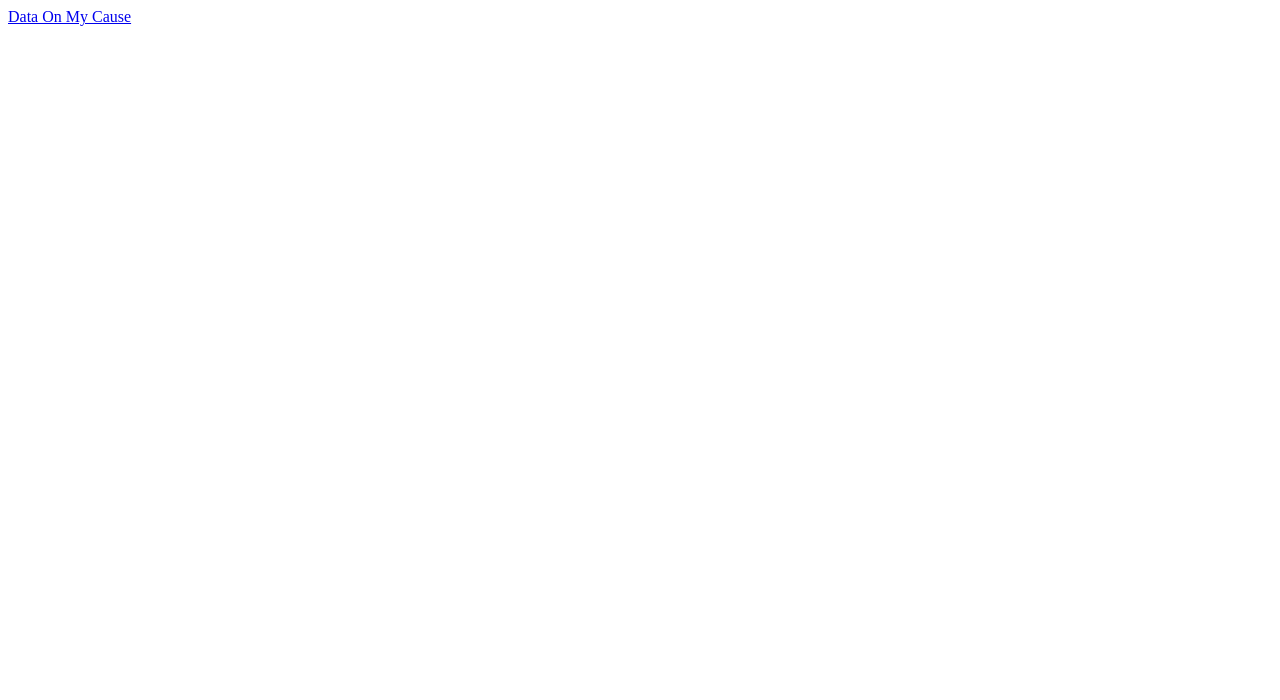
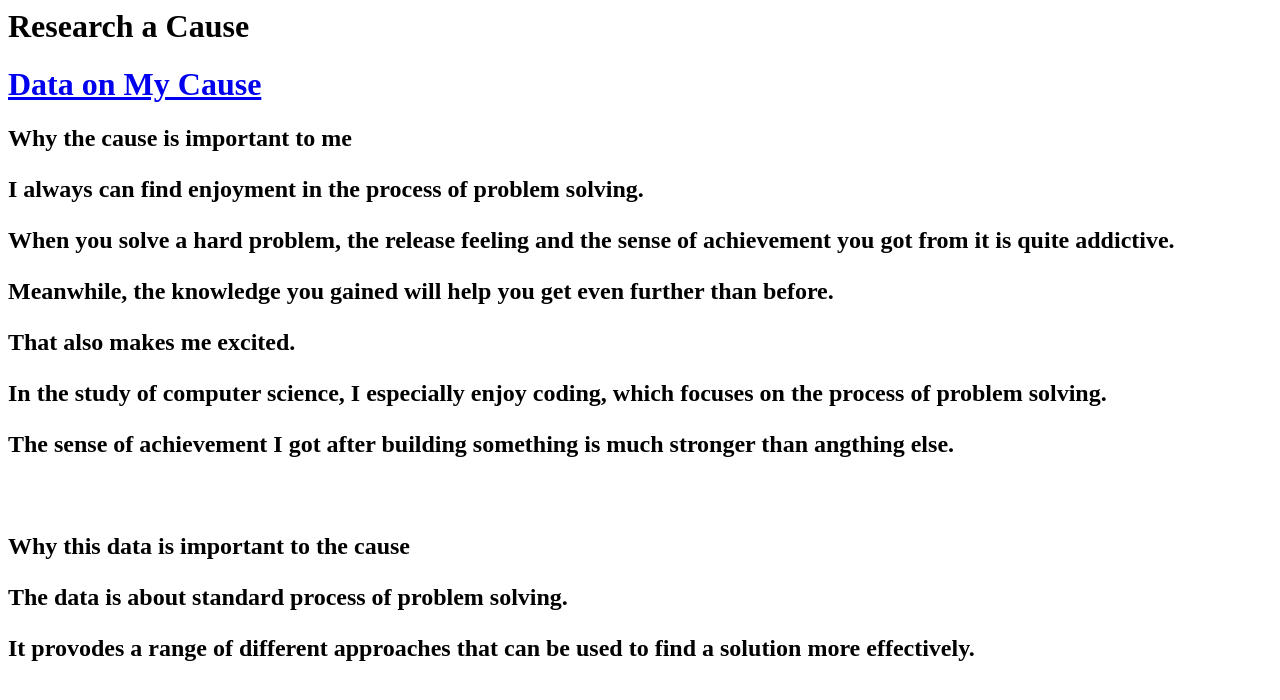
Before and after one commit to WynnieSun/HW-Research-a-Cause, a plain HTML site: page index.html in a window 1280 px wide. Drawn offline with Linux system fonts and the light colour scheme.

Commit message:
Update index.html

```diff
--- a/index.html
+++ b/index.html
@@ -1,5 +1,18 @@
 <html>
 <body>
-<a href="Research a Cause.csv">Data On My Cause</a>
+  <h1>Research a Cause<h1>
+  <a href="Research a Cause.csv">Data on My Cause</a>
+  </br >
+  <h2>Why the cause is important to me<h2>
+    <P>I always can find enjoyment in the process of problem solving. </p>
+    <P>When you solve a hard problem, the release feeling and the sense of achievement you got from it is quite addictive.</p>
+    <P>Meanwhile, the knowledge you gained will help you get even further than before.<P>
+    <P>That also makes me excited.<P>
+    <P>In the study of computer science, I especially enjoy coding, which focuses on the process of problem solving.<P>
+    <P>The sense of achievement I got after building something is much stronger than angthing else.<P>
+  </br >
+  <h2>Why this data is important to the cause<h2>
+    <p>The data is about standard process of problem solving.</p>
+    <P>It provodes a range of different approaches that can be used to find a solution more effectively.</p>
 </body>
 </html>
```
